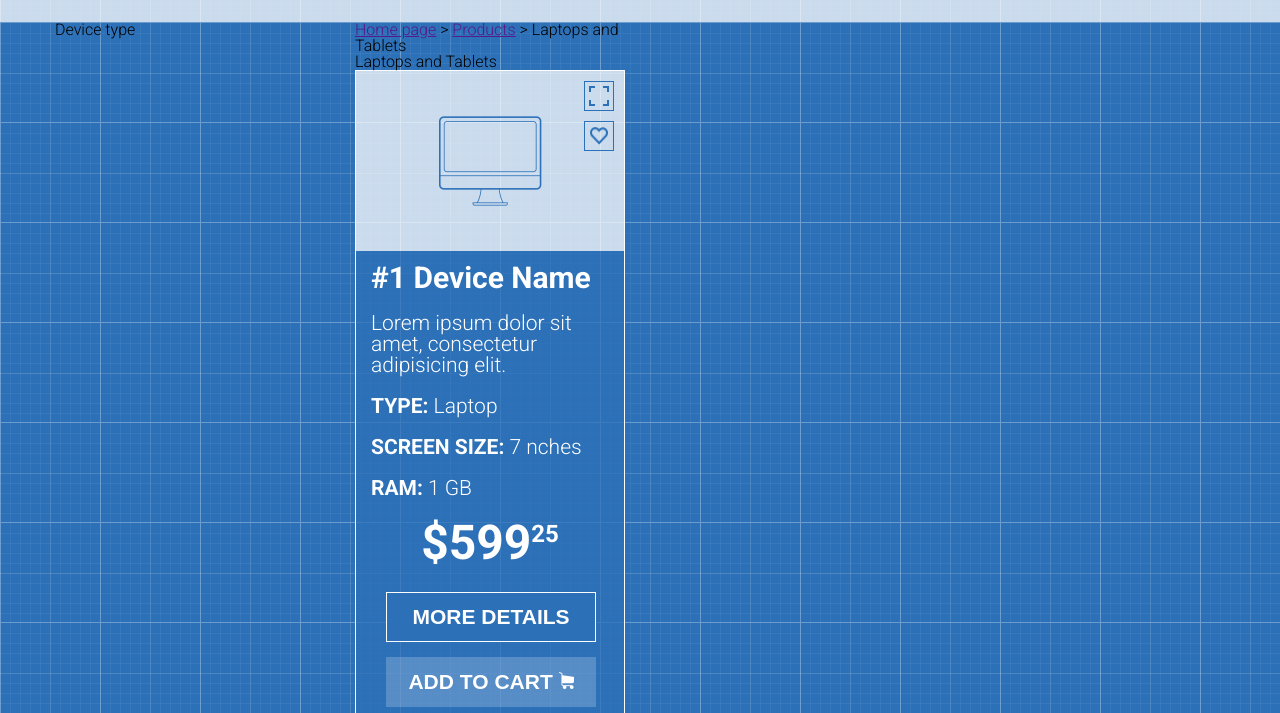
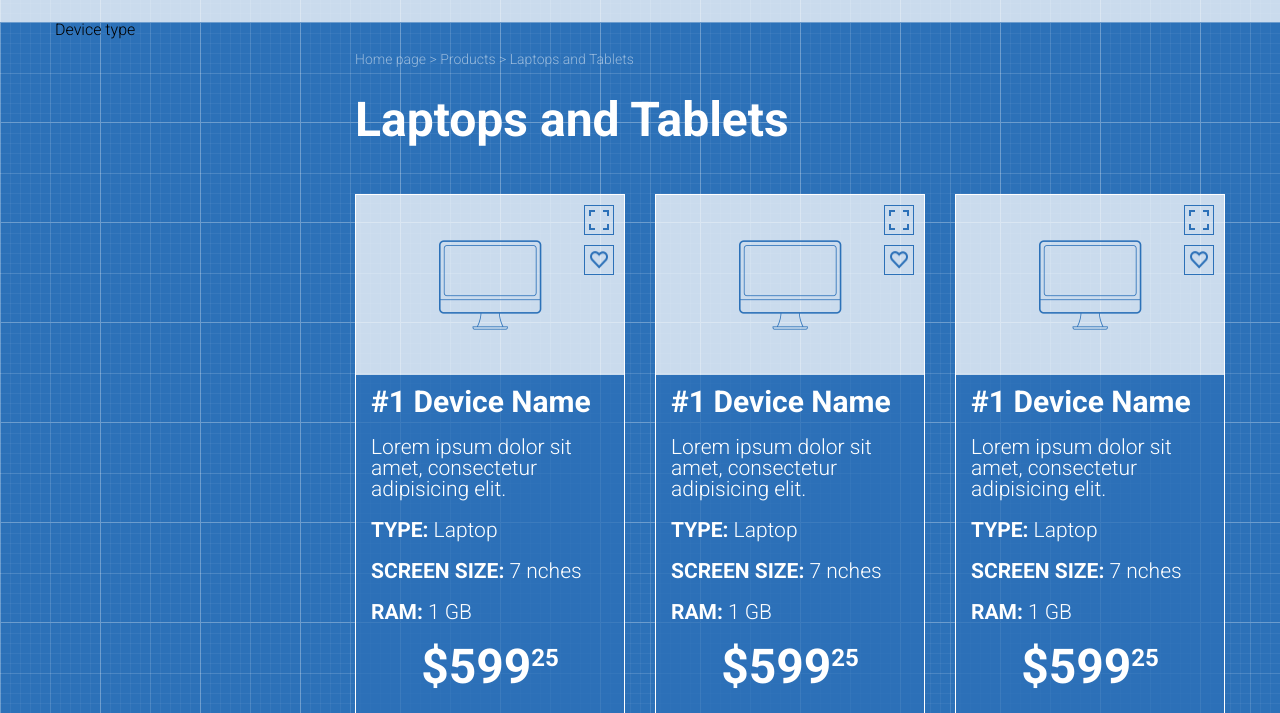
Before and after one commit to NastyaNechitailo/nastyanechitailo.github.io, a plain HTML site: page index.html in a window 1280 px wide. Shown: the part 78-791 px from the top of the page. Drawn offline with Linux system fonts and the light colour scheme.

```diff
--- a/index.html
+++ b/index.html
@@ -56,10 +56,12 @@
     <main class="main">
         <div class="container">
         <div class="row">
-            <div class="col-md-3">Device type</div>
+            <div class="col-md-3 device-type">Device type</div>
+            <div class="col-md-9">
+                <p class="small-nav"><a href="">Home page</a> > <a href="">Products</a> > Laptops and Tablets</p>
+                <h1 class="h1">Laptops and Tablets</h1>
+            </div>
             <div class="col-md-3">
-                <p><a href="">Home page</a> > <a href="">Products</a> > Laptops and Tablets</p>
-                <h1>Laptops and Tablets</h1>
                 <div class="block">
                     <div class="images">
                         <img class="device" src="demoShop/icon (17).png" alt="">
@@ -83,8 +85,54 @@
 
                 </div>
             </div>
-            <div class="col-md-3"></div>
-            <div class="col-md-3"></div>
+            <div class="col-md-3">
+                <div class="block">
+                    <div class="images">
+                        <img class="device" src="demoShop/icon (17).png" alt="">
+                        <img class="option" src="demoShop/icon (8).png" alt="">
+                        <img class="like" src="demoShop/icon (5).png" alt="">
+                    </div>
+
+                    <div class="text">
+                        <h3><span>#1 Device Name</span></h3>
+                        <p>Lorem ipsum dolor sit amet, consectetur adipisicing elit.</p>
+                        <p><span>TYPE:</span> Laptop</p>
+                        <p><span>SCREEN SIZE:</span> 7 nches</p>
+                        <p><span>RAM:</span> 1 GB</p>
+                        <p class="price"><span>$599<sup>25</sup></span></p>
+
+                        <button class="button1">MORE DETAILS</button>
+                        <button class="button2">ADD TO CART
+                            <img src="demoShop/icon (2).png" alt="">
+                        </button>
+                    </div>
+
+                </div>
+            </div>
+            <div class="col-md-3">
+                <div class="block">
+                    <div class="images">
+                        <img class="device" src="demoShop/icon (17).png" alt="">
+                        <img class="option" src="demoShop/icon (8).png" alt="">
+                        <img class="like" src="demoShop/icon (5).png" alt="">
+                    </div>
+
+                    <div class="text">
+                        <h3><span>#1 Device Name</span></h3>
+                        <p>Lorem ipsum dolor sit amet, consectetur adipisicing elit.</p>
+                        <p><span>TYPE:</span> Laptop</p>
+                        <p><span>SCREEN SIZE:</span> 7 nches</p>
+                        <p><span>RAM:</span> 1 GB</p>
+                        <p class="price"><span>$599<sup>25</sup></span></p>
+
+                        <button class="button1">MORE DETAILS</button>
+                        <button class="button2">ADD TO CART
+                            <img src="demoShop/icon (2).png" alt="">
+                        </button>
+                    </div>
+
+                </div>
+            </div>
 
         </div>
     </div>
--- a/style.css
+++ b/style.css
@@ -36,6 +36,9 @@ input:focus {
 .col-md-6 {
     width: 50%;
 }
+.col-md-9 {
+    width: 75%;
+}
 .header {
     background-color: rgba(255, 255, 255, 0.75);
     padding: 25px 0;
@@ -62,20 +65,21 @@ input:focus {
     height: 50px;
     text-align: center;
 }
-.menu-block:hover {
+.menu-li:hover .menu-block {
     color: #ffffff;
     background-color: #2c71b8;
-}
-.menu li:hover .menu2 {
-    opacity: 1;
 }
 .menu-products {
     position: relative;
 }
+.menu-products:hover .menu2 {
+    display: block;
+}
 .menu2 {
-    opacity: 0;
+    display: none;
     position: absolute;
     background-color: #2c71b8;
+    z-index: 1;
 }
 .menu2-block {
     color: #ffffff;
@@ -140,8 +144,28 @@ input:focus {
 .basket img {
     padding: 10px;
 }
+.device-type {
+    height: 345px;
+}
+.small-nav {
+    margin: 30px 0;
+    font-size: 14px;
+    color: rgba(255, 255, 255, 0.5);
+}
+.small-nav a {
+    font-size: 14px;
+    text-decoration: none;
+    color: rgba(255, 255, 255, 0.5);
+}
+.h1 {
+    font-size: 48px;
+    color: #ffffff;
+    font-weight: bold;
+    margin-bottom: 20px;
+}
 .block {
     border: 1px solid #ffffff;
+    margin-top: 30px;
 }
 .images {
     position: relative;
```
